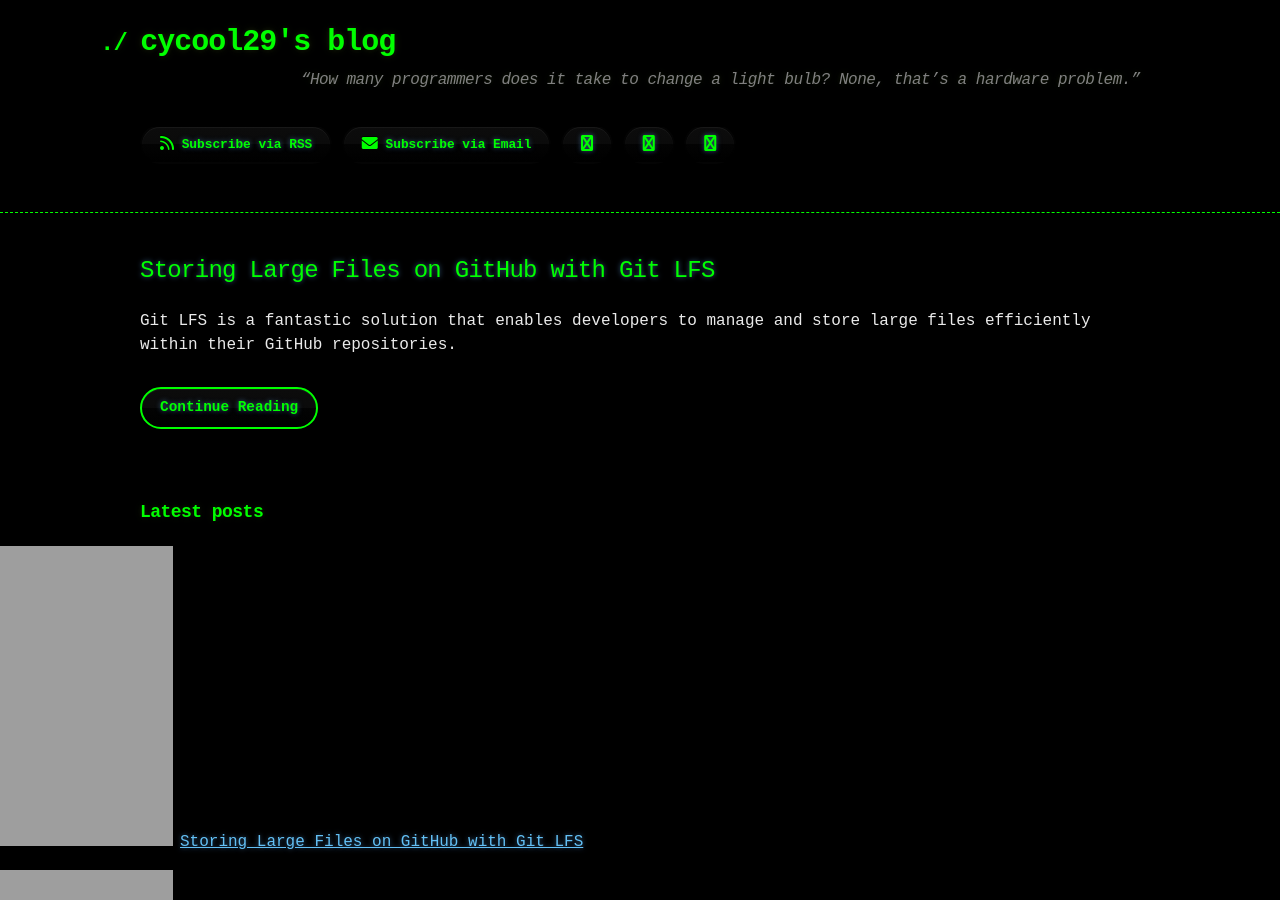
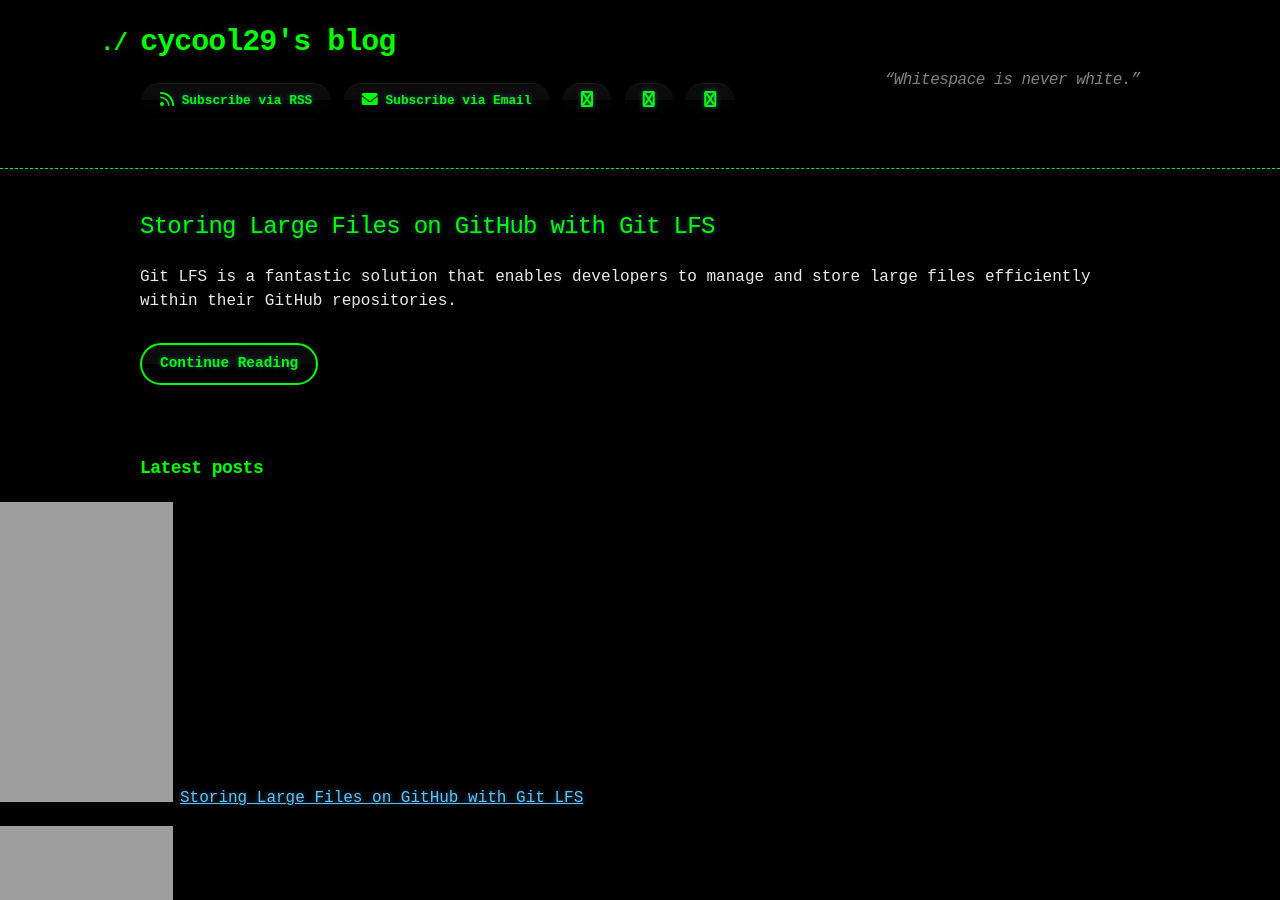
Before and after one commit to cycool29/cycool29.github.io, a Jekyll site: the page built from index.md, in a window 1280 px wide and 900 px high. Built offline with Jekyll 4.4.1, drawn with Linux system fonts in a browser that asks for light colours; a style sheet for code colours, icons or effects is not loaded.

Commit message:
Update quotes

```diff
--- a/_config.yml
+++ b/_config.yml
@@ -1,5 +1,5 @@
 title: cycool29's blog
-description: "“How many programmers does it take to change a light bulb? None, that’s a hardware problem.” "
+description: "“Whitespace is never white.” "
 bio: A high school student. Intermediate in Python, Git, Bash. Learning JavaScript. He/Him. "
 author: cycool29
 url: https://cycool29.github.io
```
